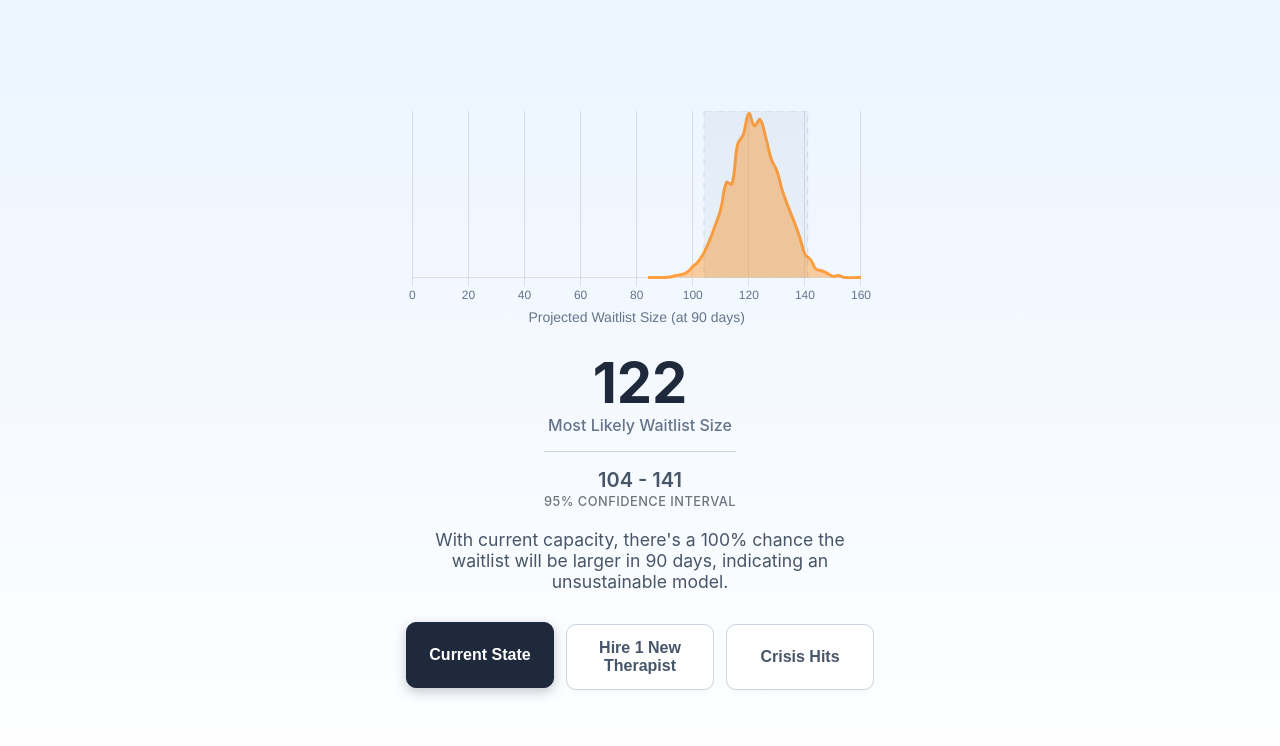
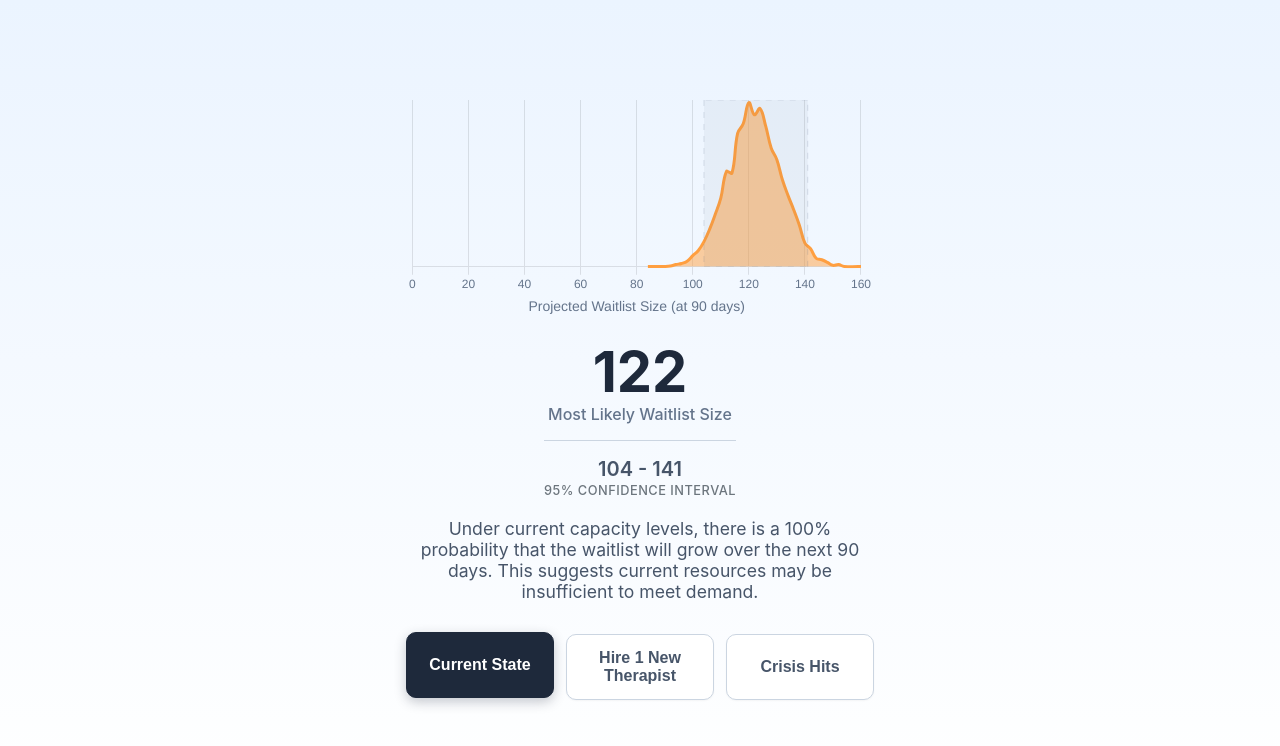
Before and after one commit to jxhnthan/mcs, a React (Create React App) app: page /simulate in a window 1280 px wide. Shown: the top 746 px of the page. Built offline with nearby package versions, Linux system fonts and the light colour scheme.

Commit message:
Update SimulationPage.tsx

```diff
--- a/src/pages/SimulationPage.tsx
+++ b/src/pages/SimulationPage.tsx
@@ -68,9 +68,8 @@ const runMonteCarloSimulation = ({ dailyInquiries, dailyCapacity }: { dailyInqui
 const scenarios = {
   baseline: {
     label: "Current State",
-    // This function creates a data-driven insight
     getInsight: (insights: { growthProbability: number }) =>
-      `With current capacity, there's a ${insights.growthProbability}% chance the waitlist will be larger in 90 days, indicating an unsustainable model.`,
+      `Under current capacity levels, there is a ${insights.growthProbability}% probability that the waitlist will grow over the next 90 days. This suggests current resources may be insufficient to meet demand.`,
     color: "rgba(255, 159, 64, 0.5)",
     borderColor: "rgba(255, 159, 64, 1)",
     params: { dailyInquiries: 2.8, dailyCapacity: 2.0 },
@@ -78,7 +77,7 @@ const scenarios = {
   hireTherapist: {
     label: "Hire 1 New Therapist",
     getInsight: (insights: { growthProbability: number }) =>
-      `By adding one therapist, the probability of waitlist growth drops to just ${insights.growthProbability}%, creating a more resilient and predictable service.`,
+      `With the addition of one therapist, the likelihood of the waitlist growing within 90 days reduces to ${insights.growthProbability}%. This indicates improved alignment between capacity and anticipated demand.`,
     color: "rgba(75, 192, 192, 0.5)",
     borderColor: "rgba(75, 192, 192, 1)",
     params: { dailyInquiries: 2.8, dailyCapacity: 3.0 },
@@ -86,7 +85,7 @@ const scenarios = {
   crisis: {
     label: "Crisis Hits",
     getInsight: (insights: { growthProbability: number }) =>
-      `A demand surge creates a near-certainty (${insights.growthProbability}%) of overwhelming the waitlist, highlighting a critical need for a crisis response plan.`,
+      `In this high-demand scenario, there is a ${insights.growthProbability}% chance the waitlist will increase, highlighting potential service strain during a crisis or seasonal surge.`,
     color: "rgba(255, 99, 132, 0.5)",
     borderColor: "rgba(255, 99, 132, 1)",
     params: { dailyInquiries: 4.5, dailyCapacity: 2.0 },
```
